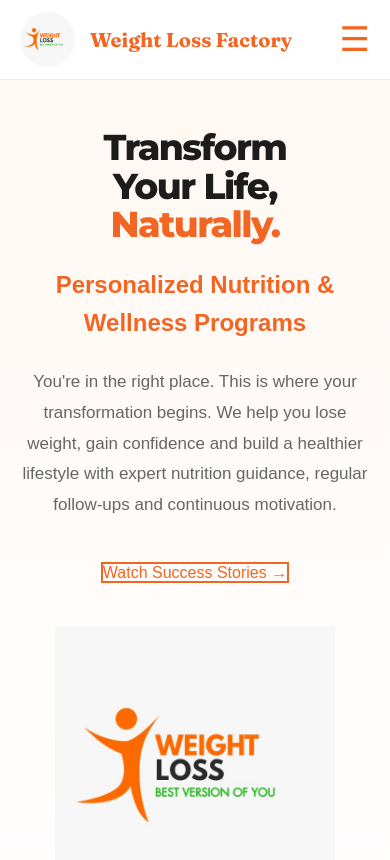
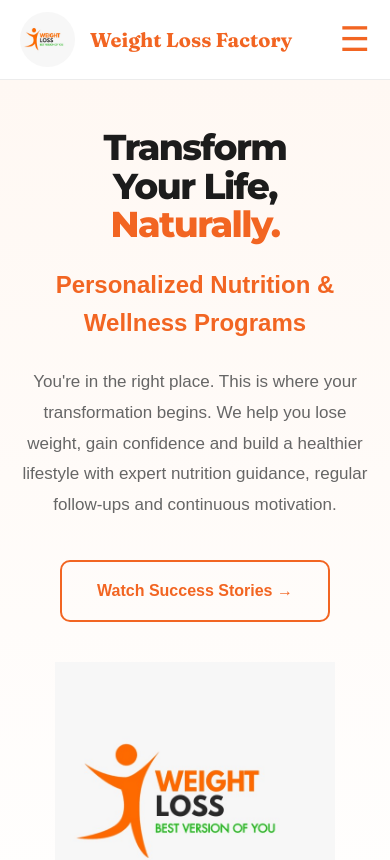
Before and after one commit to codingwithp/refferalhub, a React app in the folder frontend/: page / in a window 390 px wide. Shown: the top 860 px of the page. Built offline with nearby package versions, Linux system fonts and the light colour scheme; no server answers; the HTML template or start-up script is replaced by a standard one.

Commit message:
button styling

```diff
--- a/frontend/src/PHome.css
+++ b/frontend/src/PHome.css
@@ -368,63 +368,77 @@
 
 /* Buttons */
 
+/* ================= BUTTONS ================= */
+
 .hero-ctas{
-
     display:flex;
     justify-content:center;
     align-items:center;
-
     gap:20px;
-
     flex-wrap:wrap;
 }
 
-.btn{
-
-    display:inline-flex;
-    justify-content:center;
-    align-items:center;
-
-    padding:16px 34px;
-
-    border-radius:12px;
-
-    font-weight:700;
-
-    transition:.3s ease;
-}
-
 .primary-btn{
+    display:inline-block;
 
     background:#F26522;
     color:#fff;
+
+    padding:16px 35px;
+
+    border-radius:10px;
+
+    font-size:16px;
+    font-weight:700;
+
+    transition:all .3s ease;
 }
 
 .primary-btn:hover{
-
-    background:#db5816;
-
-    transform:
-    translateY(-4px);
+    background:#d85616;
+    transform:translateY(-3px);
+    box-shadow:0 10px 25px rgba(242,101,34,.35);
 }
 
 .secondary-btn{
+    display:inline-block;
 
     border:2px solid #F26522;
+    color:#F26522;
 
-    color:#F26522;
+    padding:16px 35px;
+
+    border-radius:10px;
+
+    font-size:16px;
+    font-weight:700;
+
+    transition:all .3s ease;
 }
 
 .secondary-btn:hover{
-
     background:#F26522;
-
     color:#fff;
-
-    transform:
-    translateY(-4px);
+    transform:translateY(-3px);
+    box-shadow:0 10px 25px rgba(242,101,34,.25);
 }
 
+/* Mobile */
+
+@media(max-width:768px){
+
+.hero-ctas{
+    flex-direction:column;
+    width:100%;
+}
+
+.primary-btn,
+.secondary-btn{
+    width:100%;
+    text-align:center;
+}
+
+}
 /* Hero Statistics */
 
 .hero-stats{
```
